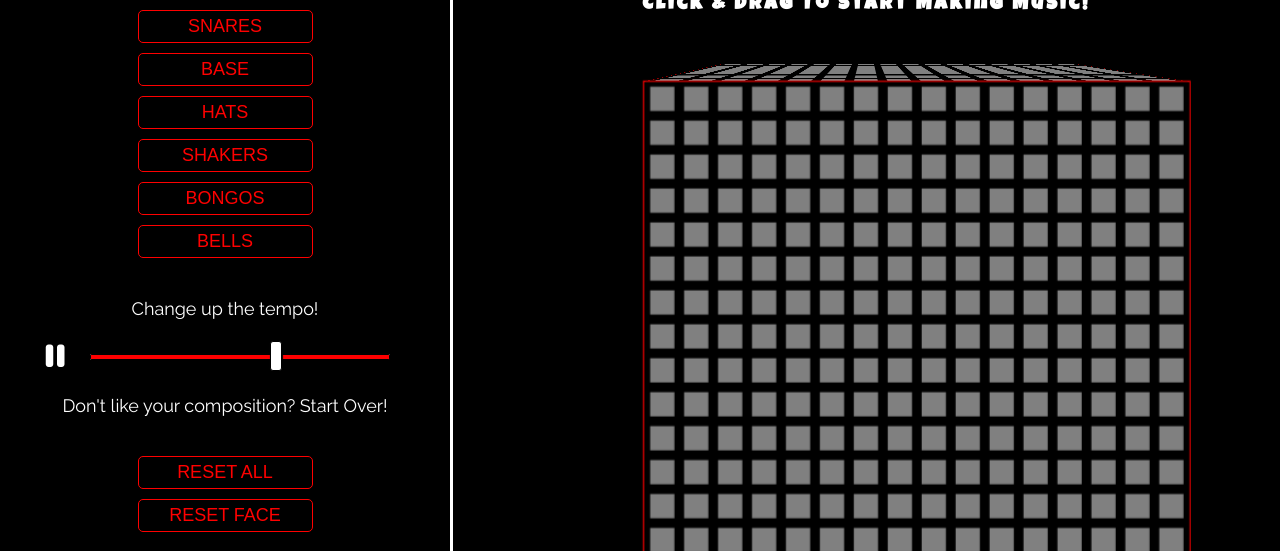
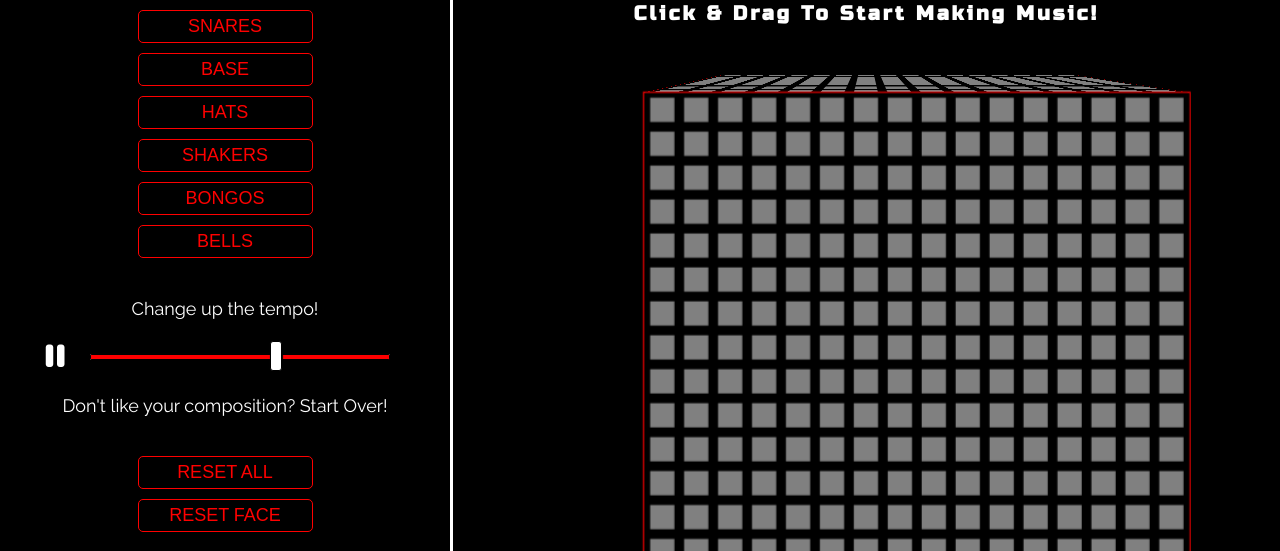
Before and after one commit to mileshobby/turntable, a website built with webpack: page index.html in a window 1280 px wide. Shown: the part 76-627 px from the top of the page. Built offline with nearby package versions, Linux system fonts and the light colour scheme.

Commit message:
update title and subtitle font

```diff
--- a/assets/stylesheets/layout.css
+++ b/assets/stylesheets/layout.css
@@ -33,7 +33,7 @@ body{
 }
 h1, h2{
   text-align: center;
-  font-family: 'Luckiest Guy', sans-serif;
+  font-family: 'Russo One', sans-serif;
   letter-spacing: 3px;
   color: white;
 }
@@ -49,5 +49,4 @@ h2{
   position: relative;
   width: 100%;
   height: 100%;
-  margin-bottom: 100px;
 }
--- a/index.html
+++ b/index.html
@@ -8,6 +8,7 @@
     <link href="assets/stylesheets/square.css" type="text/css" rel="stylesheet" />
     <link href="assets/stylesheets/tempo_slider.css" type="text/css" rel="stylesheet" />
     <script src="https://use.fontawesome.com/e5e97755c5.js"></script>
+    <link href="https://fonts.googleapis.com/css?family=Russo+One" rel="stylesheet">
     <link href="https://fonts.googleapis.com/css?family=Luckiest+Guy|Raleway" rel="stylesheet">
     <meta charset="utf-8">
     <title>TurnTable</title>
```
